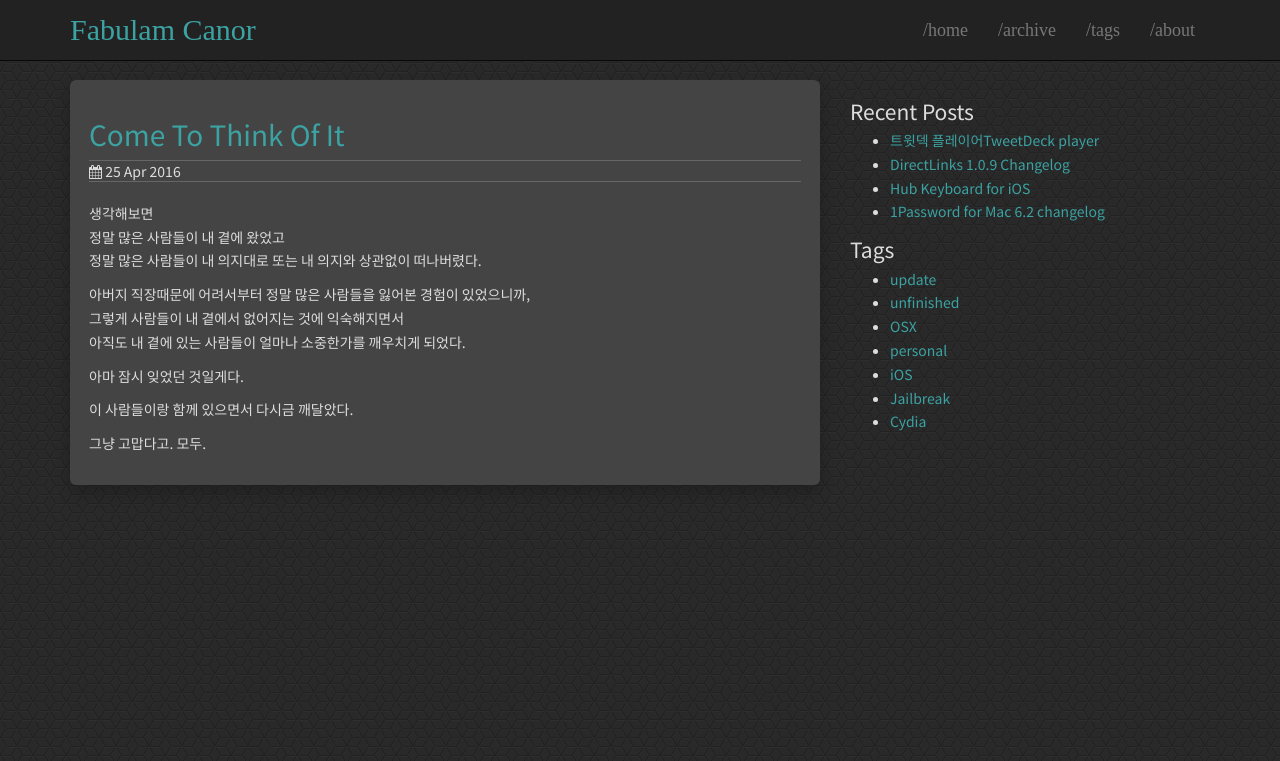
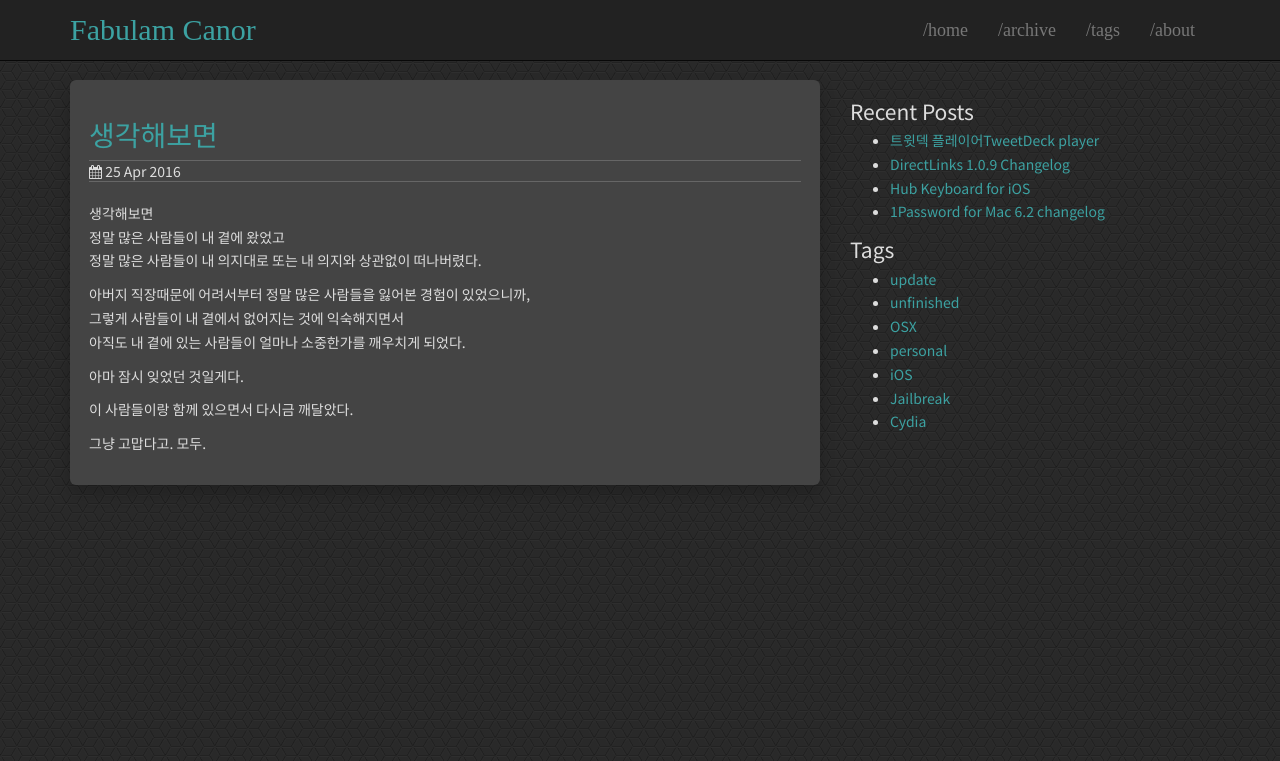
Before and after one commit to Canorus/canorus.github.io, a Jekyll site: the page built from _posts/2016-04-25-come-to-think-of-it.md, in a window 1280 px wide, cut to the strip 0-761 px from the top of the page. Built offline with Jekyll 4.4.1, drawn with Linux system fonts in a browser that asks for light colours.

Commit message:
come to think of it

```diff
--- a/_posts/2016-04-25-come-to-think-of-it.md
+++ b/_posts/2016-04-25-come-to-think-of-it.md
@@ -1,7 +1,7 @@
 ---
 layout: post
 menu: private
-title:
+title: 생각해보면
 permalink: come-to-think-of-it
 ---
 생각해보면
```
